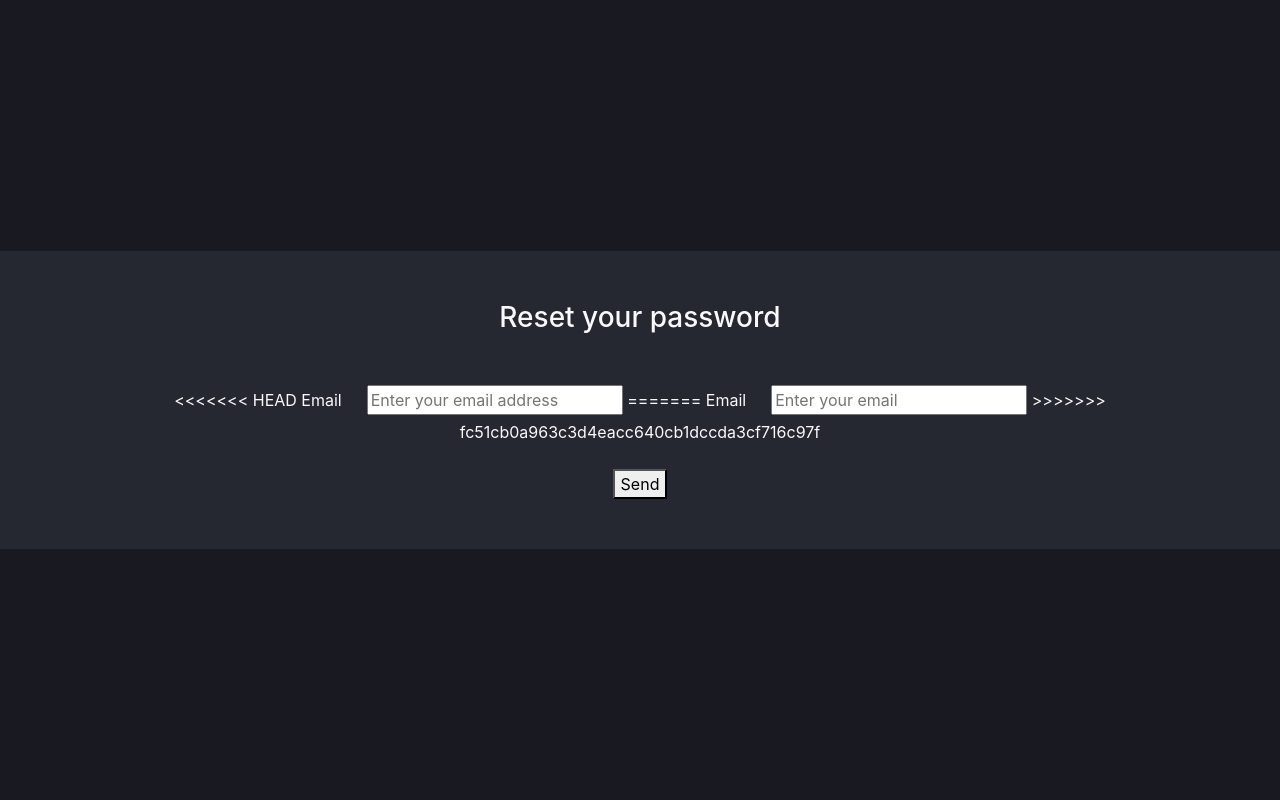
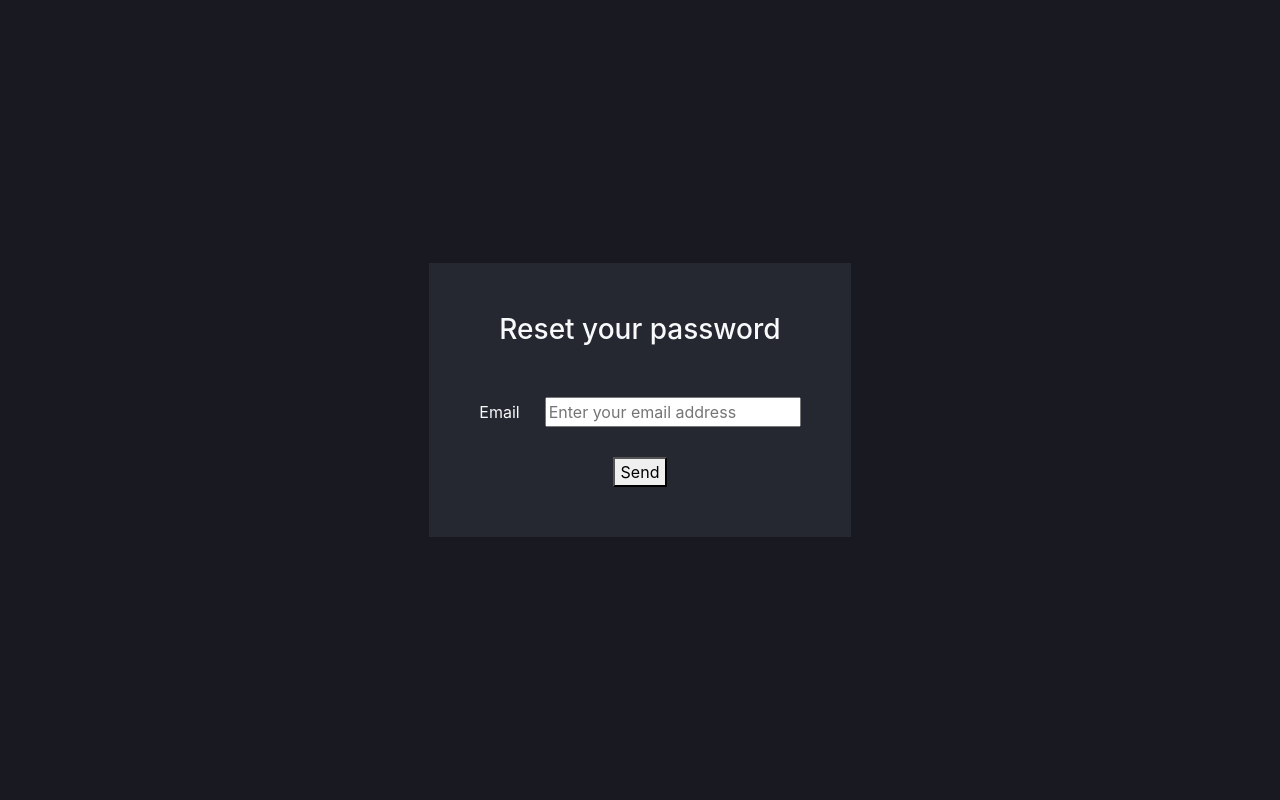
Before and after one commit to RickHolaaa/Sales-Analysis, a PHP site: page /sales-analysis/mail.php in a window 1280 px wide. Run offline with PHP 8.4, Linux system fonts and the light colour scheme; some libraries are stand-ins or nearby versions.

Commit message:
pb send mail

```diff
--- a/html/mail.php
+++ b/html/mail.php
@@ -23,11 +23,7 @@
                 <form class="" action="send.php" method="POST">
                     <h3>Reset your password</h3>
                     <div class="mail">
-<<<<<<< HEAD
                         <label>Email</label><input type="email" name="email" id="email" placeholder="Enter your email address">
-=======
-                        <label>Email</label><input type="email" name="email" id="email" placeholder="Enter your email" value="">
->>>>>>> fc51cb0a963c3d4eacc640cb1dccda3cf716c97f
                     </div>
                     <button type="submit" name="password_update" id="send">Send</button>
                 </form>
--- a/html/pass_reset.php
+++ b/html/pass_reset.php
@@ -24,11 +24,7 @@
                 <h3>Reset your password</h3>
                 <input type="hidden" name="password_token" value="<?php if(isset($_GET['token'])){echo $_GET['token'];}  ?>">
                 <div class="mail">
-<<<<<<< HEAD
                     <input type="email" name="email" id="email" value="<?php if(isset($_GET['email'])){echo $_GET['email'];}  ?>">
-=======
-                <input type="email" name="email" id="email" value="<?php if(isset($_GET['email'])){echo $_GET['email'];}  ?>">
->>>>>>> fc51cb0a963c3d4eacc640cb1dccda3cf716c97f
                 </div>
                 <div class="new-password">
                     <input type="text" name="new_password" id="new_pass" placeholder="Enter your new password">
```
